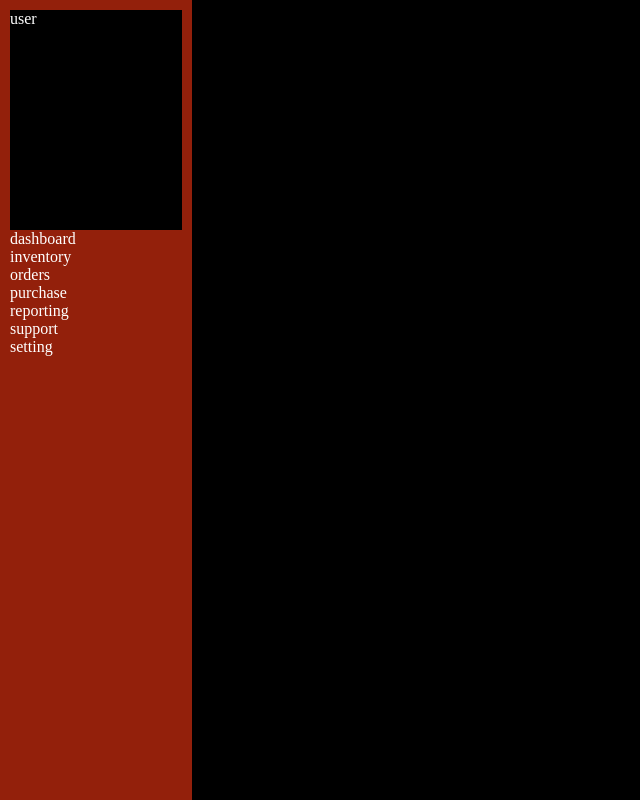
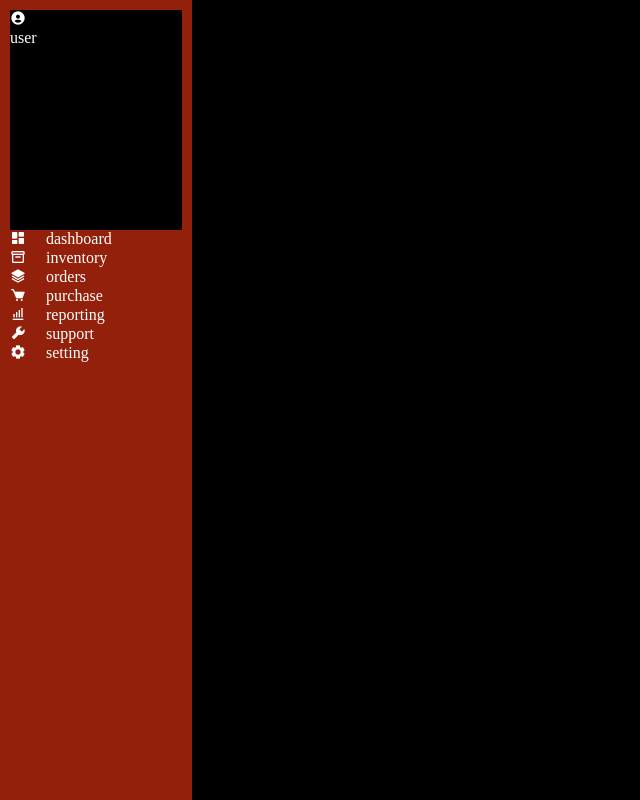
Before and after one commit to Lovethrech/personal-finance-manager, a Vue app: page / in a window 1280 px wide. Shown: the whole page, without its empty margins (0-640 px from the left). Built offline with nearby package versions, Linux system fonts and the light colour scheme.

Commit message:
...working on the sideNav components

```diff
--- a/src/components/side-nav/SideNavIcon.vue
+++ b/src/components/side-nav/SideNavIcon.vue
@@ -5,6 +5,11 @@ const {name, icon, link}=defineProps(['name','icon', 'link']);
 </script>
 
 <style scoped>
+.link{
+    display:flex;
+    flex-direction:row;
+    gap:20px;
+}
 .side-nav-icon{
 
 }
@@ -15,7 +20,7 @@ const {name, icon, link}=defineProps(['name','icon', 'link']);
 
 <template>
     <RouterLink :to="link" class="link">
-        <span class="side-nav-icon" :v-html="icon"></span>
+        <span class="side-nav-icon" v-html="icon"></span>
         <span class="side-nav-icon-desc-ctn">
             <p class="side-nav-icon-desc">
                 {{name}}
--- a/src/components/side-nav/SideNavUser.vue
+++ b/src/components/side-nav/SideNavUser.vue
@@ -20,7 +20,7 @@ const {name, icon, link}=defineProps(['name','icon', 'link']);
     <div class="side-nav-user-main-ctn">
         <RouterLink :to="link" class="link">
             <div class="side-nav-user-mini-ctn">
-                <div class="side-nav-user-mini-ctn-icon-ctn" :v-html="icon"></div>
+                <div class="side-nav-user-mini-ctn-icon-ctn" v-html="icon"></div>
                 <p class="side-nav-user-mini-ctn-user-desc">
                     {{name}}
                 </p>
```
